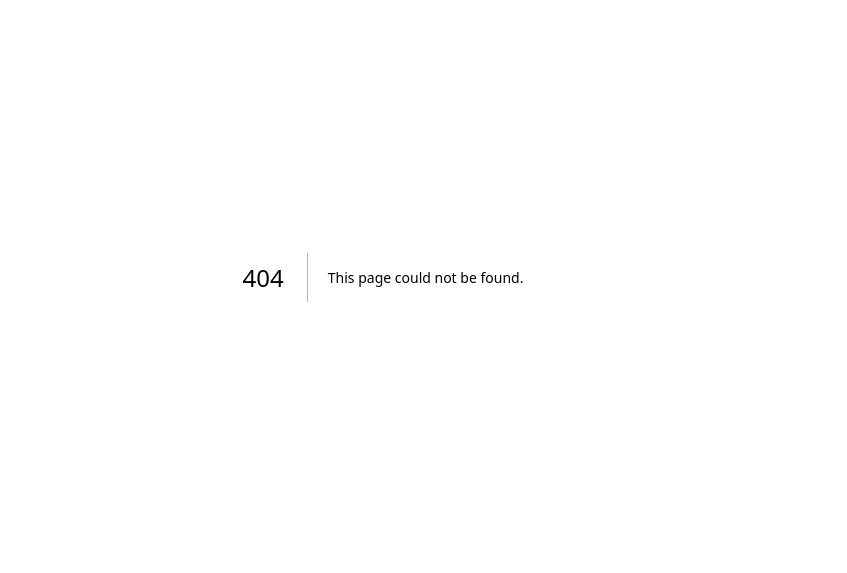
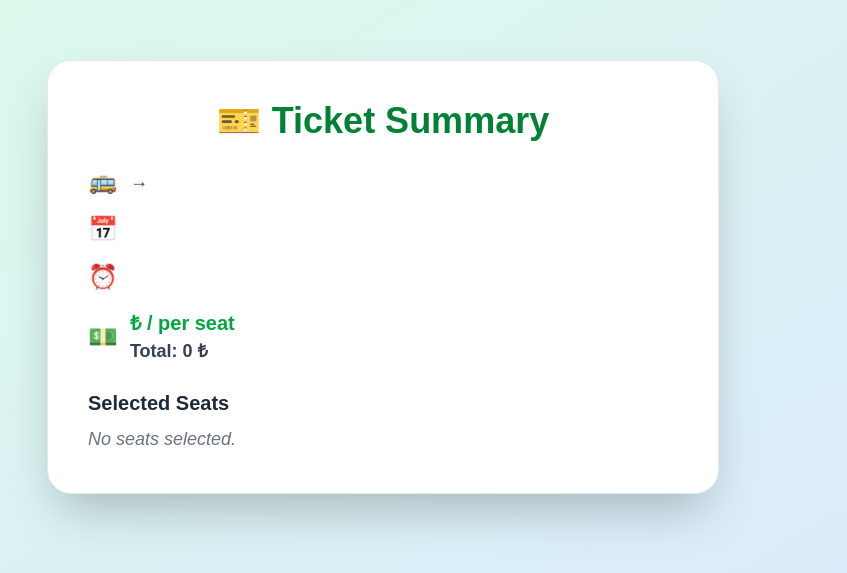
Before and after one commit to emremustu/buszy, a Next.js app in the folder frontend/: page /ticket in a window 1280 px wide. Before the commit this address had no page. Shown: the part 123-696 px from the top of the page, without its empty margins (257-1104 px from the left). Built offline with nearby package versions, Linux system fonts and the light colour scheme.

Commit message:
Seat changes

```diff
--- a/frontend/app/components/SeatSelection.tsx
+++ b/frontend/app/components/SeatSelection.tsx
@@ -1,22 +1,27 @@
 'use client';
 import { useState } from 'react';
+import { useRouter } from 'next/navigation';
 
-const SeatSelection = () => {
+interface SeatSelectionProps {
+    voyage: any;
+    voyageData: { origin: string | null; destination: string | null; date: string | null };
+}
+
+const SeatSelection = ({ voyage, voyageData }: SeatSelectionProps) => {
     const [seatGenderMap, setSeatGenderMap] = useState<{ [key: number]: 'male' | 'female' }>({});
     const [pendingSeat, setPendingSeat] = useState<number | null>(null);
+    const router = useRouter();
 
     const handleSeatClick = (seat: number) => {
-        if (pendingSeat !== null) return; // Kullanıcı cinsiyet seçimi yaparken başka koltuğa basamasın
+        if (pendingSeat !== null) return;
 
         if (seatGenderMap[seat]) {
-            // Eğer koltuk zaten doluysa tıklayınca boşalt
             setSeatGenderMap((prev) => {
                 const updated = { ...prev };
                 delete updated[seat];
                 return updated;
             });
         } else {
-            // Eğer boşsa yeni seçim başlat
             setPendingSeat(seat);
         }
     };
@@ -31,23 +36,26 @@ const SeatSelection = () => {
         }
     };
 
+    const handleConfirm = () => {
+        const selectedSeats = Object.entries(seatGenderMap).map(([seat, gender]) => ({
+            seat: Number(seat),
+            gender,
+        }));
+
+        router.push(`/ticket?seats=${encodeURIComponent(JSON.stringify(selectedSeats))}&origin=${voyageData.origin}&destination=${voyageData.destination}&date=${voyageData.date}&time=${voyage[2]}&price=${voyage[5]}`);
+    };
+
+    const layout = [
+        ['', '', '', '3', '6', '9', '12', '15', '18', '21', '', '25', '28', '31', '34', '37', '41'],
+        ['', '', '', '2', '5', '8', '11', '14', '17', '20', '', '24', '27', '30', '33', '36', '40'],
+        ['', '', '', '', '', '', '', '', '', '', '', '', '', '', '', '', ''],
+        ['driver', '', '', '1', '4', '7', '10', '13', '16', '19', '23', '26', '29', '32', '35', '38', '39'],
+    ];
+
     const renderSeat = (seat: string | number) => {
-        if (seat === '') {
-            return <div className="w-10 h-10"></div>;
-        }
+        if (seat === '') return <div className="w-10 h-10" />;
         if (seat === 'driver') {
-            return (
-                <div className="w-12 h-12 bg-gray-700 flex items-center justify-center text-white rounded-full text-lg">
-                    🚍
-                </div>
-            );
-        }
-        if (seat === 'door') {
-            return (
-                <div className="w-12 h-12 border-2 border-dashed border-gray-500 flex items-center justify-center rounded-md text-xs">
-                    Door
-                </div>
-            );
+            return <div className="w-12 h-12 bg-gray-700 flex items-center justify-center text-white rounded-full text-lg">🚍</div>;
         }
 
         const colorClass =
@@ -67,26 +75,13 @@ const SeatSelection = () => {
         );
     };
 
-    const layout = [
-        ['', '', '', '3', '6', '9', '12', '15', '18', '21', '', '25', '28', '31', '34', '37', '41'],
-        ['', '', '', '2', '5', '8', '11', '14', '17', '20', '', '24', '27', '30', '33', '36', '40',],
-        ['', '', '', '', '', '', '', '', '', '', '', '', '', '', '', '', '',],
-
-        ['driver', '', '', '1', '4', '7', '10', '13', '16', '19', '23', '26', '29', '32', '35', '38', '39'],
-    ];
-
-
     return (
         <div className="flex flex-col items-center">
             <h2 className="text-2xl font-bold mb-4">Select Your Seat</h2>
-
             <div className="bg-gray-100 p-8 rounded-2xl shadow-lg flex flex-col items-center">
                 <div
                     className="grid gap-4"
-                    style={{
-                        gridTemplateColumns: 'repeat(17, minmax(30px, 1fr))',
-                        gridAutoRows: 'minmax(30px, 1fr)',
-                    }}
+                    style={{ gridTemplateColumns: 'repeat(17, minmax(30px, 1fr))', gridAutoRows: 'minmax(30px, 1fr)' }}
                 >
                     {layout.flat().map((seat, index) => (
                         <div key={index} className="flex items-center justify-center">
@@ -112,6 +107,15 @@ const SeatSelection = () => {
                     </button>
                 </div>
             )}
+
+            {Object.keys(seatGenderMap).length > 0 && (
+                <button
+                    onClick={handleConfirm}
+                    className="mt-6 bg-green-600 hover:bg-green-700 text-white font-bold py-3 px-6 rounded-full"
+                >
+                    Confirm
+                </button>
+            )}
         </div>
     );
 };
--- /dev/null
+++ b/frontend/app/ticket/page.tsx
@@ -0,0 +1,84 @@
+'use client';
+import { useSearchParams } from 'next/navigation';
+import { useEffect, useState } from 'react';
+
+const TicketPage = () => {
+    const searchParams = useSearchParams();
+
+    const seatsParam = searchParams.get('seats');
+    const origin = searchParams.get('origin');
+    const destination = searchParams.get('destination');
+    const date = searchParams.get('date');
+    const time = searchParams.get('time');
+    const price = searchParams.get('price');
+
+    const [seats, setSeats] = useState<{ seat: number; gender: string }[]>([]);
+
+    useEffect(() => {
+        if (seatsParam) {
+            try {
+                setSeats(JSON.parse(decodeURIComponent(seatsParam)));
+            } catch (err) {
+                console.error('Failed to parse seats:', err);
+            }
+        }
+    }, [seatsParam]);
+
+    const totalPrice = seats.length * Number(price || 0);
+
+    return (
+        <div className="min-h-screen bg-gradient-to-br from-green-100 to-blue-100 flex items-center justify-center py-12 px-4">
+            <div className="w-full max-w-2xl bg-white rounded-3xl shadow-2xl p-10 border border-gray-200 animate-fade-in">
+                <h1 className="text-4xl font-bold text-center text-green-700 mb-6">🎫 Ticket Summary</h1>
+
+                <div className="space-y-4 text-lg">
+                    <div className="flex items-center gap-3">
+                        <span className="text-2xl">🚌</span>
+                        <p className="text-gray-700 font-semibold">
+                            <span className="text-green-800">{origin}</span> → <span className="text-green-800">{destination}</span>
+                        </p>
+                    </div>
+
+                    <div className="flex items-center gap-3">
+                        <span className="text-2xl">📅</span>
+                        <p className="text-gray-700 font-semibold">{date}</p>
+                    </div>
+
+                    <div className="flex items-center gap-3">
+                        <span className="text-2xl">⏰</span>
+                        <p className="text-gray-700 font-semibold">{time}</p>
+                    </div>
+
+                    <div className="flex items-center gap-3">
+                        <span className="text-2xl">💵</span>
+                        <div>
+                            <p className="text-green-600 text-xl font-bold">{price} ₺ / per seat</p>
+                            <p className="text-gray-700 font-semibold">Total: {totalPrice} ₺</p>
+                        </div>
+                    </div>
+
+                    <div className="mt-6">
+                        <h2 className="text-xl font-bold text-gray-800 mb-2">Selected Seats</h2>
+                        <div className="flex flex-wrap gap-3">
+                            {seats.length > 0 ? (
+                                seats.map((s, i) => (
+                                    <span
+                                        key={i}
+                                        className={`px-4 py-2 rounded-full text-white font-semibold shadow ${s.gender === 'male' ? 'bg-blue-500' : 'bg-pink-500'
+                                            }`}
+                                    >
+                                        Seat {s.seat} - {s.gender}
+                                    </span>
+                                ))
+                            ) : (
+                                <p className="text-gray-500 italic">No seats selected.</p>
+                            )}
+                        </div>
+                    </div>
+                </div>
+            </div>
+        </div>
+    );
+};
+
+export default TicketPage;
--- a/frontend/app/voyage_listings/page.tsx
+++ b/frontend/app/voyage_listings/page.tsx
@@ -103,9 +103,10 @@ const TripsPage = () => {
 
               {expandedVoyageIndex === index && (
                 <div className="mt-6">
-                  <SeatSelection />
+                  <SeatSelection voyage={voyage} voyageData={voyageData} />
                 </div>
               )}
+
             </div>
           ))
         ) : (
```
